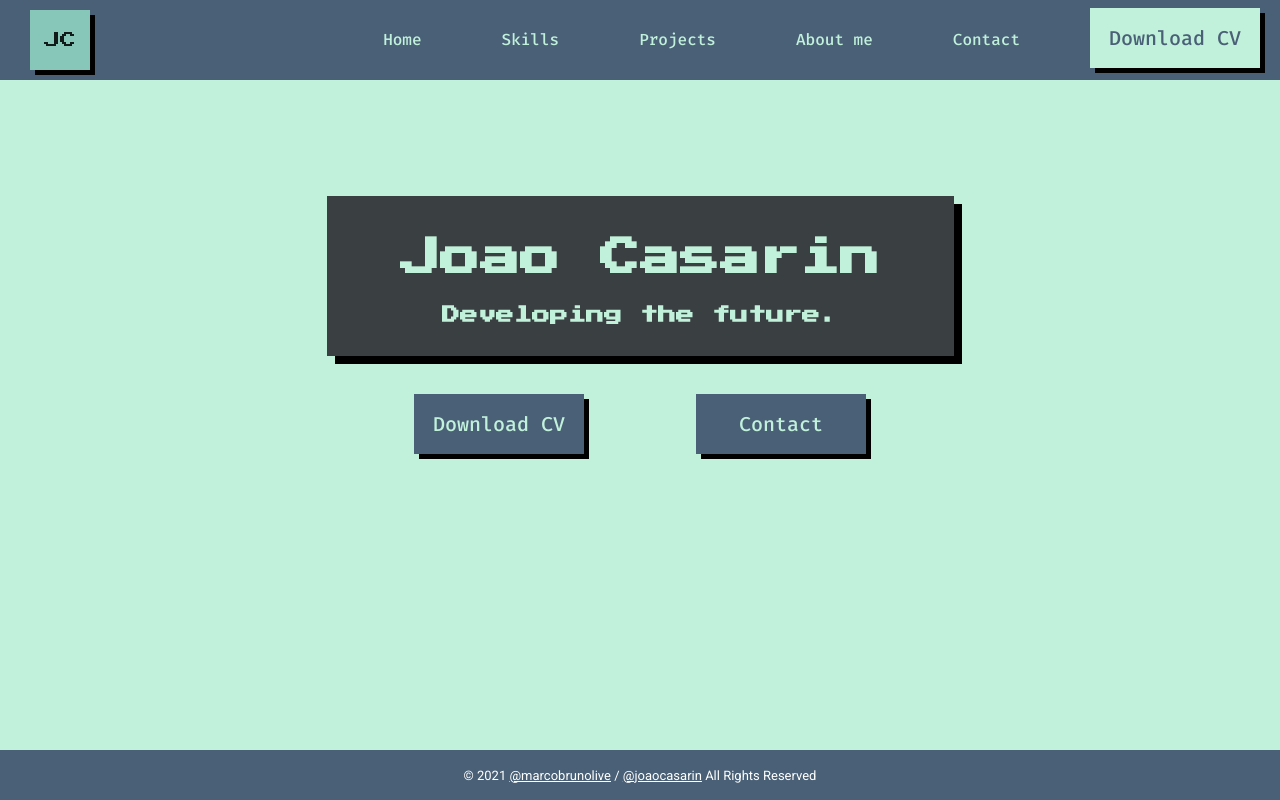
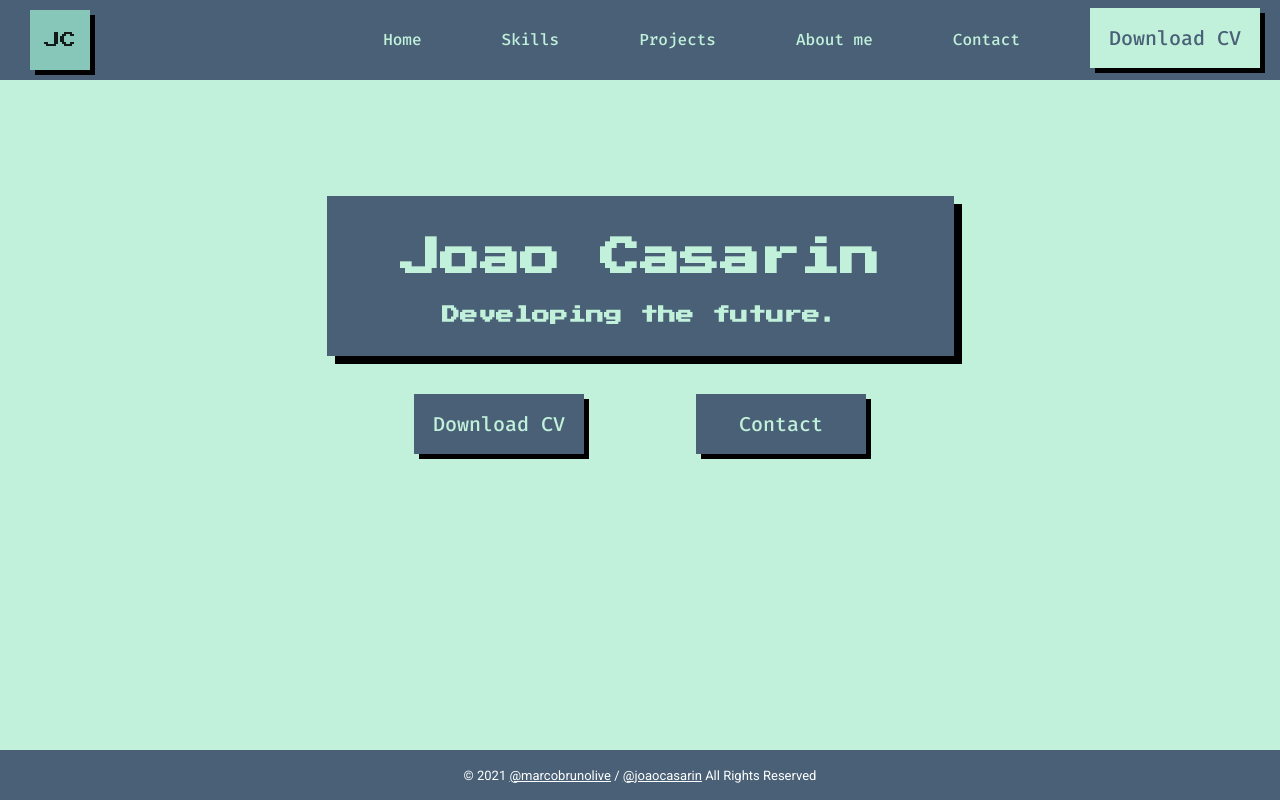
Before and after one commit to joaocasarin/joaocasarin.github.io, an Angular app: page / in a window 1280 px wide. Built offline with nearby package versions, Linux system fonts and the light colour scheme.

Commit message:
change home banner color

```diff
--- a/src/app/home/home.component.css
+++ b/src/app/home/home.component.css
@@ -10,7 +10,7 @@
 .banner {
   width: 627px;
   height: 160px;
-  background-color: #3A4042;
+  background-color: #496076;
   display: flex;
   flex-direction: column;
   align-items: center;
```
